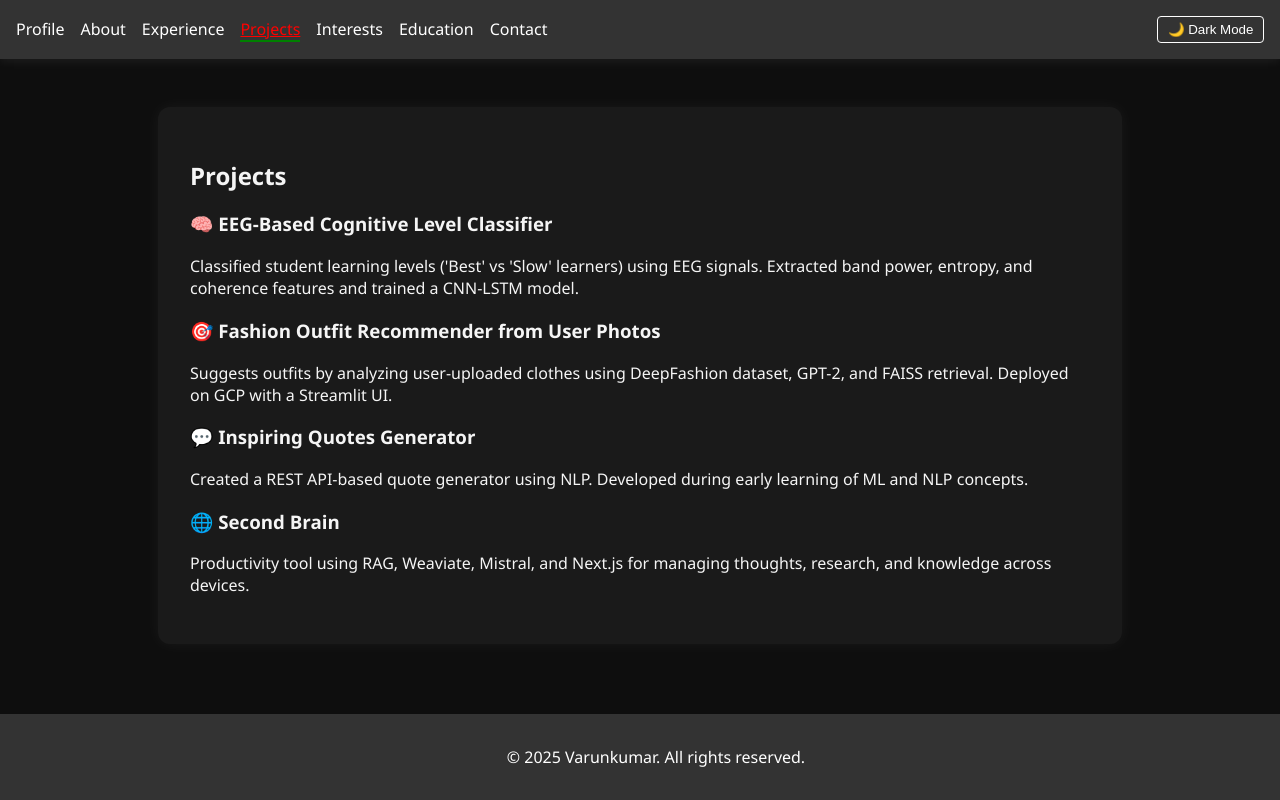
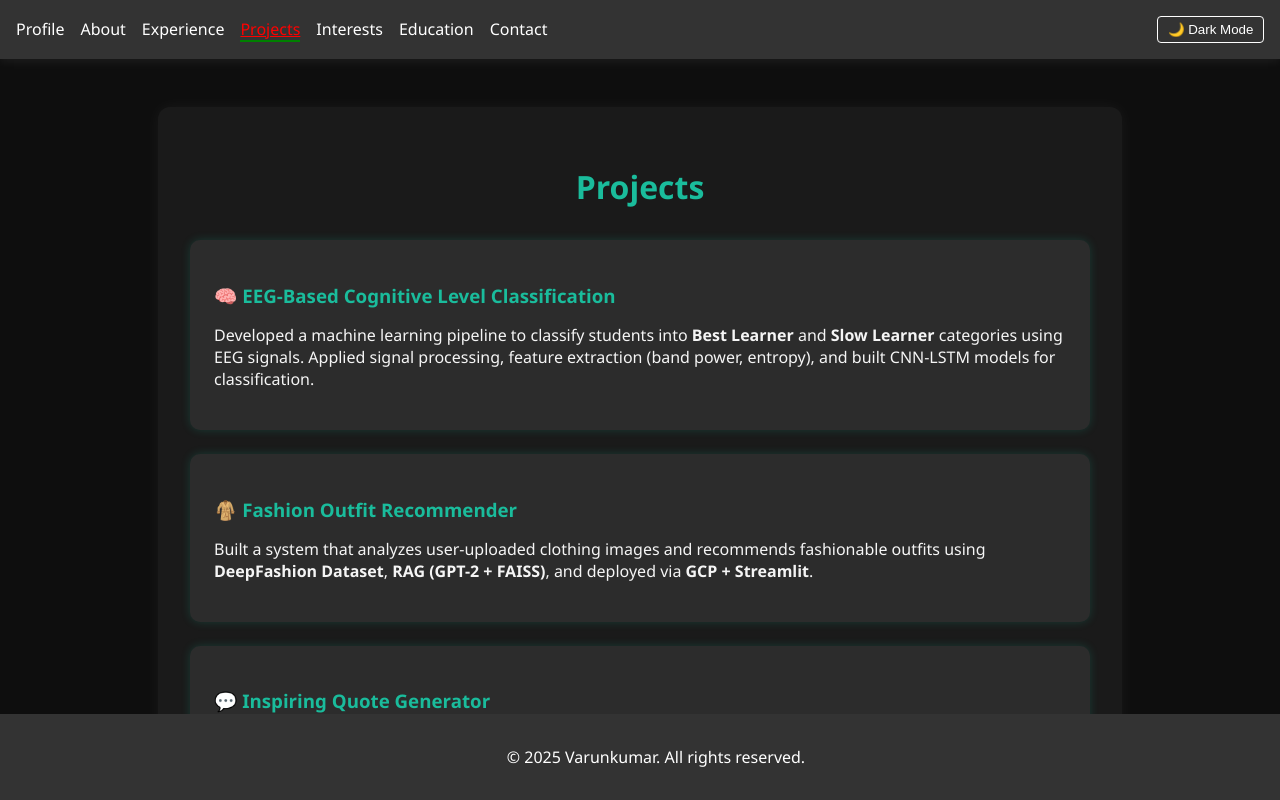
Before and after one commit to Varunkumar8055/portfolio, a React (Vite) app: page /projects in a window 1280 px wide. Shown: the top 800 px of the page. Built offline with nearby package versions, Linux system fonts and the light colour scheme.

Commit message:
feat: enhance Interests and Projects pages with new layout, styles, and content; add CSS for improved presentation

```diff
--- /dev/null
+++ b/src/pages/Interests.css
@@ -0,0 +1,40 @@
+.interests-section {
+    max-width: 900px;
+    margin: 3rem auto;
+    padding: 2rem;
+    background-color: #1a1a1a;
+    border-radius: 12px;
+    box-shadow: 0 0 16px rgba(255, 255, 255, 0.05);
+  }
+
+  .interests-title {
+    text-align: center;
+    font-size: 2rem;
+    color: #1abc9c;
+    margin-bottom: 2rem;
+  }
+
+  .interests-grid {
+    display: grid;
+    grid-template-columns: 1fr 1fr;
+    gap: 1.5rem;
+  }
+
+  .interest-card {
+    background-color: #2c2c2c;
+    padding: 1.5rem;
+    border-radius: 10px;
+    color: #f5f5f5;
+    box-shadow: 0 0 10px rgba(26, 188, 156, 0.15);
+    transition: transform 0.3s ease, box-shadow 0.3s ease;
+  }
+
+  .interest-card:hover {
+    transform: translateY(-5px);
+    box-shadow: 0 0 16px rgba(26, 188, 156, 0.35);
+  }
+
+  .interest-card h3 {
+    margin-bottom: 0.5rem;
+    color: #1abc9c;
+  }
--- a/src/pages/Interests.tsx
+++ b/src/pages/Interests.tsx
@@ -1,18 +1,40 @@
 import React from 'react';
+import './Interests.css';
 
 const Interests: React.FC = () => {
   return (
-    <section style={{ padding: '2rem' }}>
-      <h2>Interests</h2>
-      <ul>
-        <li>Artificial Intelligence & Deep Learning</li>
-        <li>Brain-Computer Interface and EEG Signal Analysis</li>
-        <li>Full Stack Web Development (React, Next.js, Node.js)</li>
-        <li>Exploring Vector Databases and Retrieval-Augmented Generation</li>
-        <li>Building productivity tools (Second Brain, Automation apps)</li>
-        <li>Teaching English and mentoring peers in DSA and AI</li>
-        <li>UPSC exam preparation and public policy</li>
-      </ul>
+    <section className="interests-section">
+      <h2 className="interests-title">Interests</h2>
+
+      <div className="interests-grid">
+        <div className="interest-card">
+          <h3>🧠 Artificial Intelligence</h3>
+          <p>
+            Exploring machine learning, deep learning, and neural networks. Fascinated by building intelligent systems that can adapt and learn from data.
+          </p>
+        </div>
+
+        <div className="interest-card">
+          <h3>🌐 Full Stack Web Development</h3>
+          <p>
+            Passionate about creating robust and scalable web applications using modern frameworks like React, Node.js, and Next.js.
+          </p>
+        </div>
+
+        <div className="interest-card">
+          <h3>🧪 Data Science & Analytics</h3>
+          <p>
+            Love working with data — from cleaning and wrangling to analysis, visualization, and deriving actionable insights.
+          </p>
+        </div>
+
+        <div className="interest-card">
+          <h3>🎓 Teaching & Mentoring</h3>
+          <p>
+            I enjoy simplifying complex topics and helping others grow in tech through guidance, workshops, and peer mentoring.
+          </p>
+        </div>
+      </div>
     </section>
   );
 };
--- /dev/null
+++ b/src/pages/Projects.css
@@ -0,0 +1,35 @@
+.projects-section {
+    max-width: 900px;
+    margin: 3rem auto;
+    padding: 2rem;
+    background-color: #1a1a1a;
+    border-radius: 12px;
+    box-shadow: 0 0 16px rgba(255, 255, 255, 0.05);
+  }
+
+  .projects-title {
+    text-align: center;
+    font-size: 2rem;
+    color: #1abc9c;
+    margin-bottom: 2rem;
+  }
+
+  .project-card {
+    background-color: #2c2c2c;
+    padding: 1.5rem;
+    margin-bottom: 1.5rem;
+    border-radius: 10px;
+    color: #f5f5f5;
+    box-shadow: 0 0 10px rgba(26, 188, 156, 0.2);
+    transition: transform 0.3s ease, box-shadow 0.3s ease;
+  }
+
+  .project-card:hover {
+    transform: translateY(-5px);
+    box-shadow: 0 0 16px rgba(26, 188, 156, 0.4);
+  }
+
+  .project-card h3 {
+    margin-bottom: 0.5rem;
+    color: #1abc9c;
+  }
--- a/src/pages/Projects.tsx
+++ b/src/pages/Projects.tsx
@@ -1,39 +1,37 @@
 import React from 'react';
+import './Projects.css';
 
 const Projects: React.FC = () => {
   return (
-    <section style={{ padding: '2rem' }}>
-      <h2>Projects</h2>
+    <section className="projects-section">
+      <h2 className="projects-title">Projects</h2>
 
-      <div>
-        <h3>🧠 EEG-Based Cognitive Level Classifier</h3>
+      <div className="project-card">
+        <h3>🧠 EEG-Based Cognitive Level Classification</h3>
         <p>
-          Classified student learning levels ('Best' vs 'Slow' learners) using EEG signals. Extracted band power,
-          entropy, and coherence features and trained a CNN-LSTM model.
+          Developed a machine learning pipeline to classify students into <strong>Best Learner</strong> and <strong>Slow Learner</strong> categories using EEG signals.
+          Applied signal processing, feature extraction (band power, entropy), and built CNN-LSTM models for classification.
         </p>
       </div>
 
-      <div>
-        <h3>🎯 Fashion Outfit Recommender from User Photos</h3>
+      <div className="project-card">
+        <h3>🧥 Fashion Outfit Recommender</h3>
         <p>
-          Suggests outfits by analyzing user-uploaded clothes using DeepFashion dataset, GPT-2, and FAISS retrieval.
-          Deployed on GCP with a Streamlit UI.
+          Built a system that analyzes user-uploaded clothing images and recommends fashionable outfits using <strong>DeepFashion Dataset</strong>, <strong>RAG (GPT-2 + FAISS)</strong>, and deployed via <strong>GCP + Streamlit</strong>.
         </p>
       </div>
 
-      <div>
-        <h3>💬 Inspiring Quotes Generator</h3>
+      <div className="project-card">
+        <h3>💬 Inspiring Quote Generator</h3>
         <p>
-          Created a REST API-based quote generator using NLP. Developed during early learning of ML and NLP
-          concepts.
+          A fun web app that generates motivational quotes using NLP and REST APIs. Integrated with sentiment analysis to personalize quote recommendations.
         </p>
       </div>
 
-      <div>
-        <h3>🌐 Second Brain</h3>
+      <div className="project-card">
+        <h3>🗃️ Distributed Database Simulation</h3>
         <p>
-          Productivity tool using RAG, Weaviate, Mistral, and Next.js for managing thoughts, research, and knowledge
-          across devices.
+          Simulated a distributed database system (DDBS) to demonstrate data fragmentation, replication, and query processing over nodes. Great for teaching and demos!
         </p>
       </div>
     </section>
```
